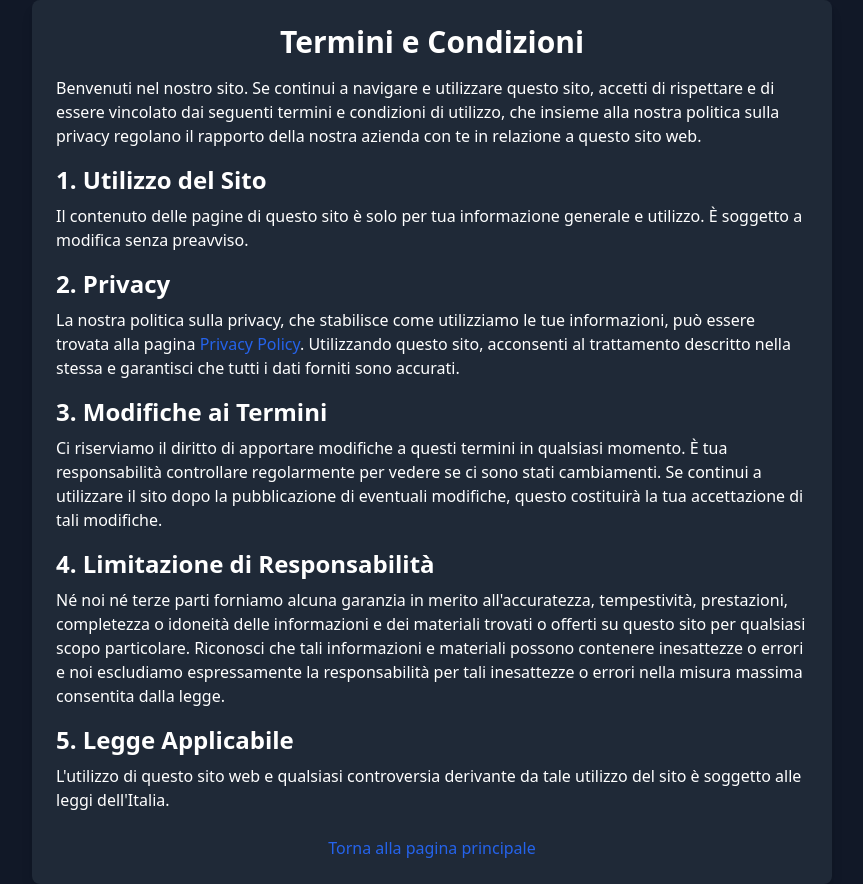
After one commit to zyloxweeb/registroElettronico, a PHP site: page /term.php in a window 1280 px wide. The commit adds this page. Shown: the whole page, without its empty margins (208-1071 px from the left). Run offline with PHP 8.4, Linux system fonts and the light colour scheme.

Commit message:
fix settings and add term🥇

```diff
--- a/pages/dropdownProfile/settings.php
+++ b/pages/dropdownProfile/settings.php
@@ -162,7 +162,7 @@ $user_info = $result_user_info->fetch_assoc();
                 </div>
                 <div class="w-full">
                     <label for="profile_image" class="block mb-2 text-sm font-medium text-white">Immagine profilo</label>
-                    <input type="file" name="profile_image" id="profile_image" class="block w-full text-sm text-gray-900 border border-gray-300 rounded-lg cursor-pointer bg-gray-50 dark:text-gray-400 focus:outline-none dark:bg-gray-700 dark:border-gray-600 dark:placeholder-gray-400">
+                    <input type="file" name="profile_image" id="profile_image" class="block w-full text-sm bg-gray-700 text-gray-100 border border-gray-300 rounded-lg cursor-pointer bg-gray-50 dark:text-gray-400 focus:outline-none dark:bg-gray-700 dark:border-gray-600 dark:placeholder-gray-400">
                 </div>
                 <div class="w-full">
                     <label for="current_password" class="block mb-2 text-sm font-medium text-white">Password Corrente</label>
--- /dev/null
+++ b/term.php
@@ -0,0 +1,47 @@
+<!DOCTYPE html>
+<html lang="it">
+<head>
+    <meta charset="UTF-8">
+    <meta name="viewport" content="width=device-width, initial-scale=1.0">
+    <title>Termini e Condizioni</title>
+    <link href="https://cdn.jsdelivr.net/npm/tailwindcss@2.2.19/dist/tailwind.min.css" rel="stylesheet">
+    <link rel="icon" type="image/x-icon" href="icon/icon.ico">
+    <style>
+        .content-container {
+            max-width: 800px;
+        }
+    </style>
+</head>
+<body class="bg-gray-900 text-white flex items-center justify-center min-h-screen">
+    <div class="content-container bg-gray-800 p-6 rounded-lg shadow-lg text-left">
+        <h1 class="text-3xl font-bold mb-4 text-center">Termini e Condizioni</h1>
+        <p class="mb-4">
+            Benvenuti nel nostro sito. Se continui a navigare e utilizzare questo sito, accetti di rispettare e di essere vincolato dai seguenti termini e condizioni di utilizzo, che insieme alla nostra politica sulla privacy regolano il rapporto della nostra azienda con te in relazione a questo sito web.
+        </p>
+        <h2 class="text-2xl font-bold mb-2">1. Utilizzo del Sito</h2>
+        <p class="mb-4">
+            Il contenuto delle pagine di questo sito è solo per tua informazione generale e utilizzo. È soggetto a modifica senza preavviso.
+        </p>
+        <h2 class="text-2xl font-bold mb-2">2. Privacy</h2>
+        <p class="mb-4">
+            La nostra politica sulla privacy, che stabilisce come utilizziamo le tue informazioni, può essere trovata alla pagina <a href="#" class="text-blue-600 hover:underline">Privacy Policy</a>. Utilizzando questo sito, acconsenti al trattamento descritto nella stessa e garantisci che tutti i dati forniti sono accurati.
+        </p>
+        <h2 class="text-2xl font-bold mb-2">3. Modifiche ai Termini</h2>
+        <p class="mb-4">
+            Ci riserviamo il diritto di apportare modifiche a questi termini in qualsiasi momento. È tua responsabilità controllare regolarmente per vedere se ci sono stati cambiamenti. Se continui a utilizzare il sito dopo la pubblicazione di eventuali modifiche, questo costituirà la tua accettazione di tali modifiche.
+        </p>
+        <h2 class="text-2xl font-bold mb-2">4. Limitazione di Responsabilità</h2>
+        <p class="mb-4">
+            Né noi né terze parti forniamo alcuna garanzia in merito all'accuratezza, tempestività, prestazioni, completezza o idoneità delle informazioni e dei materiali trovati o offerti su questo sito per qualsiasi scopo particolare. Riconosci che tali informazioni e materiali possono contenere inesattezze o errori e noi escludiamo espressamente la responsabilità per tali inesattezze o errori nella misura massima consentita dalla legge.
+        </p>
+        <h2 class="text-2xl font-bold mb-2">5. Legge Applicabile</h2>
+        <p class="mb-4">
+            L'utilizzo di questo sito web e qualsiasi controversia derivante da tale utilizzo del sito è soggetto alle leggi dell'Italia.
+        </p>
+        <div class="text-center mt-6">
+            <a href="index.php" class="text-blue-600 hover:underline">Torna alla pagina principale</a>
+        </div>
+    </div>
+
+</body>
+</html>
```
Also changed, not shown: index.php (+25 -14 lines), pages/$$imagefast.php (deleted, +0 -28 lines).
